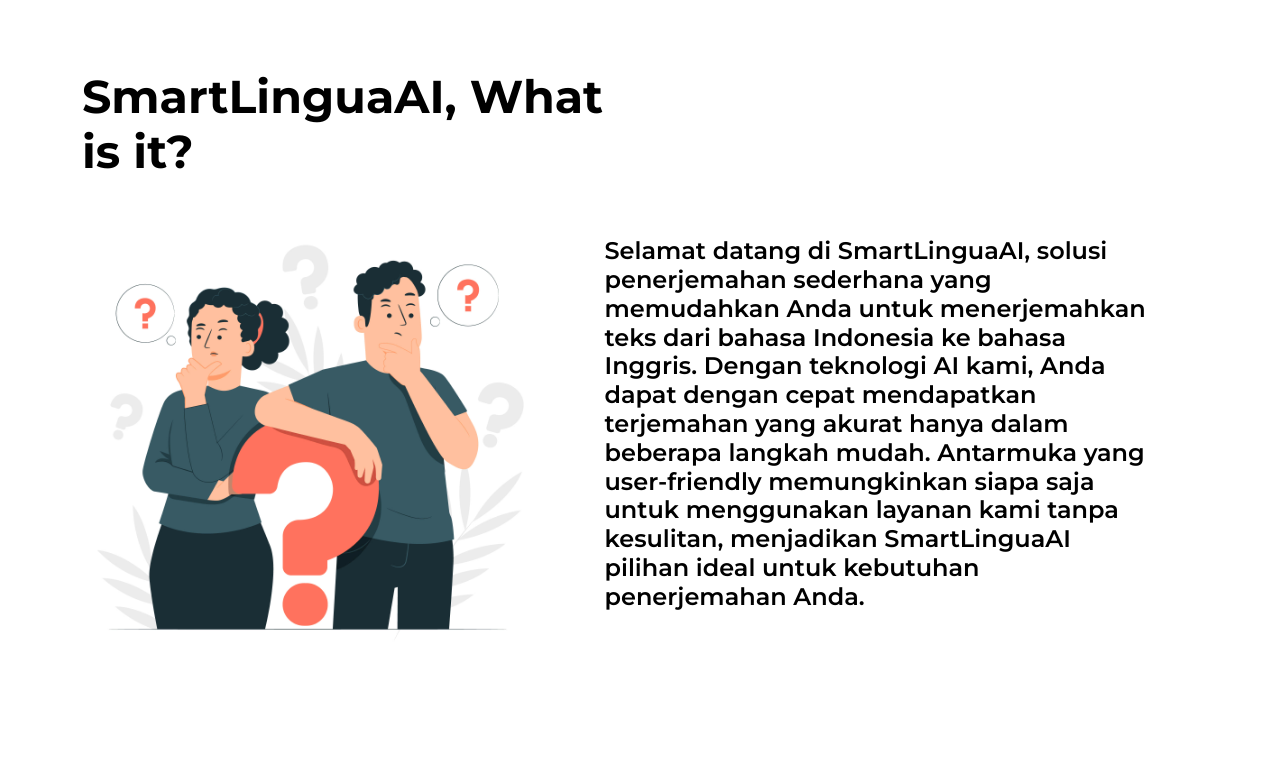
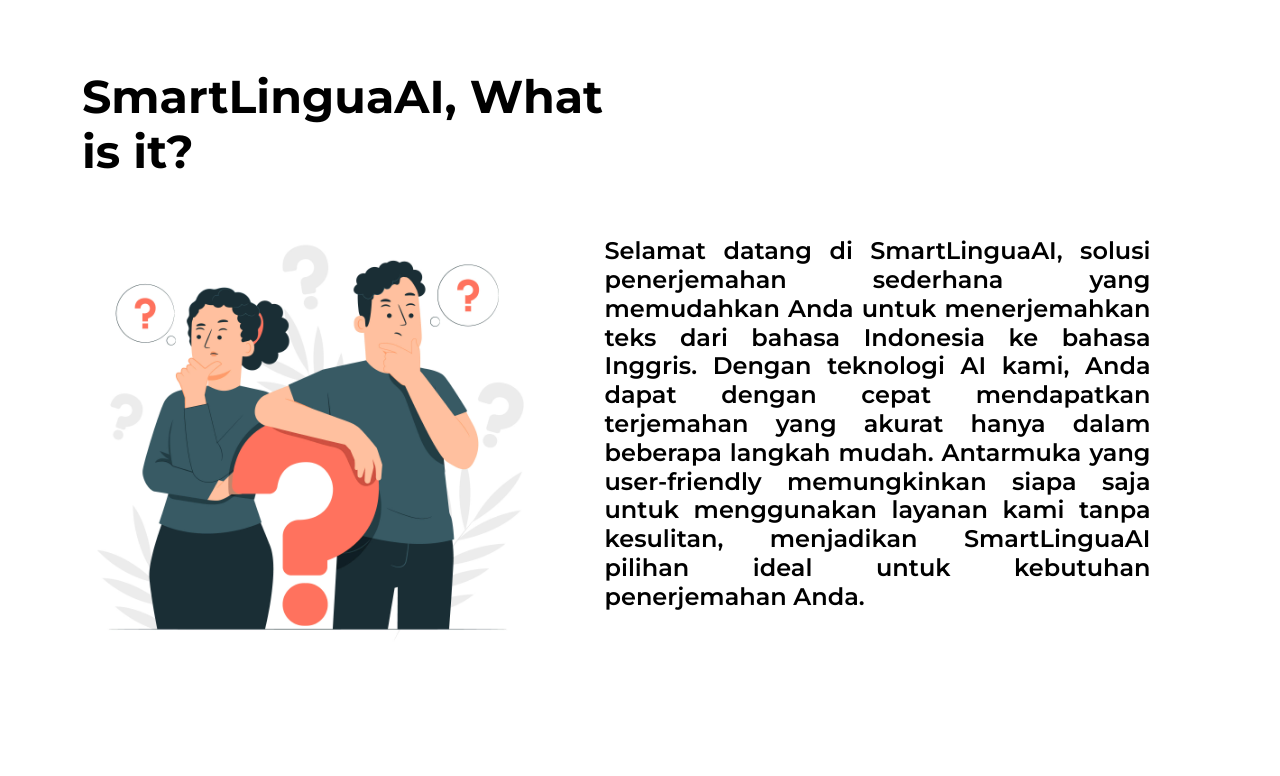
Before and after one commit to Alvalens/transAI, a Flask app: page / in a window 1280 px wide. Shown: the part 513-1289 px from the top of the page. Run offline with Flask 3, Linux system fonts and the light colour scheme; some libraries are stand-ins or nearby versions.

Commit message:
fix text

```diff
--- a/templates/layouts/master.html
+++ b/templates/layouts/master.html
@@ -98,7 +98,7 @@
                         </div>
 
                         <div class="col-lg-6 col-12 m-auto">
-                           <h5>Selamat datang di SmartLinguaAI,
+                           <h5 style="text-align: justify;">Selamat datang di SmartLinguaAI,
                             solusi penerjemahan sederhana yang
                             memudahkan Anda untuk menerjemahkan
                             teks dari bahasa Indonesia ke bahasa
```
